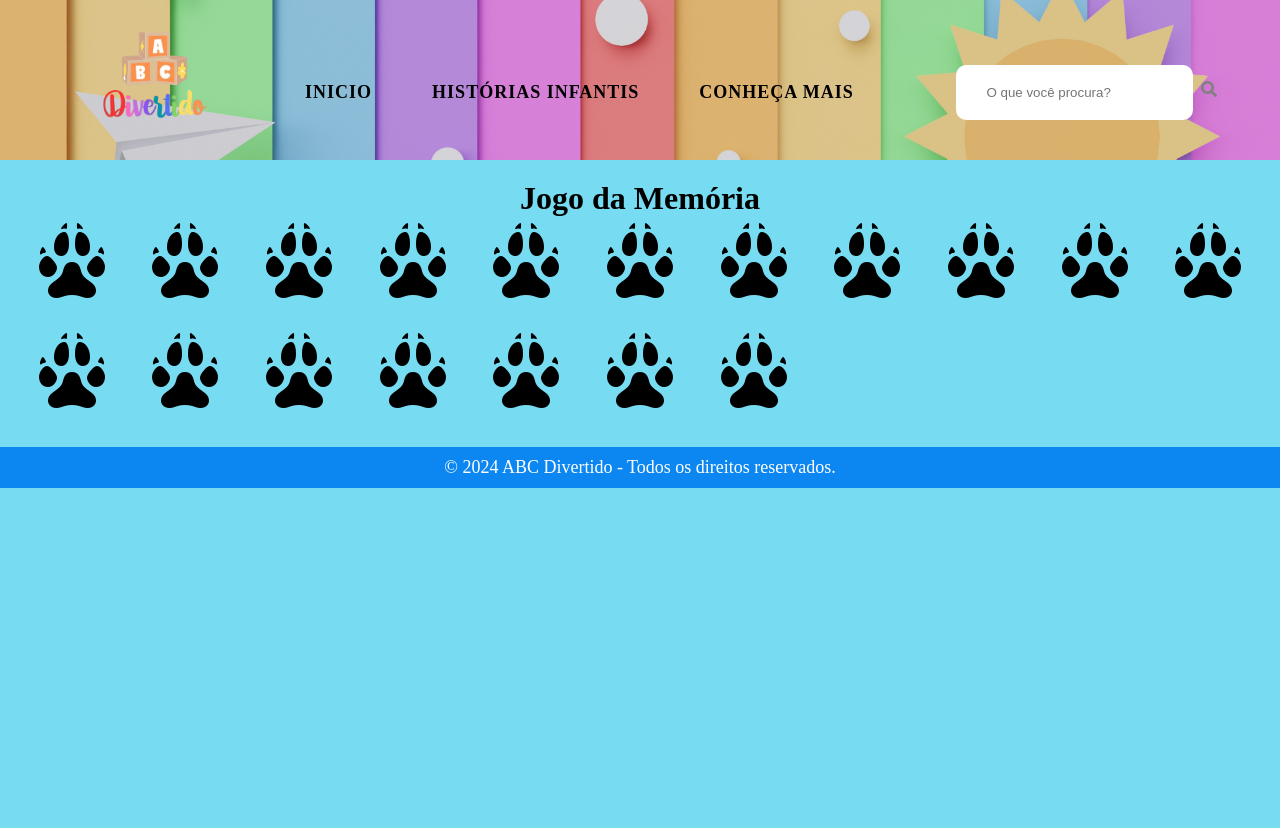
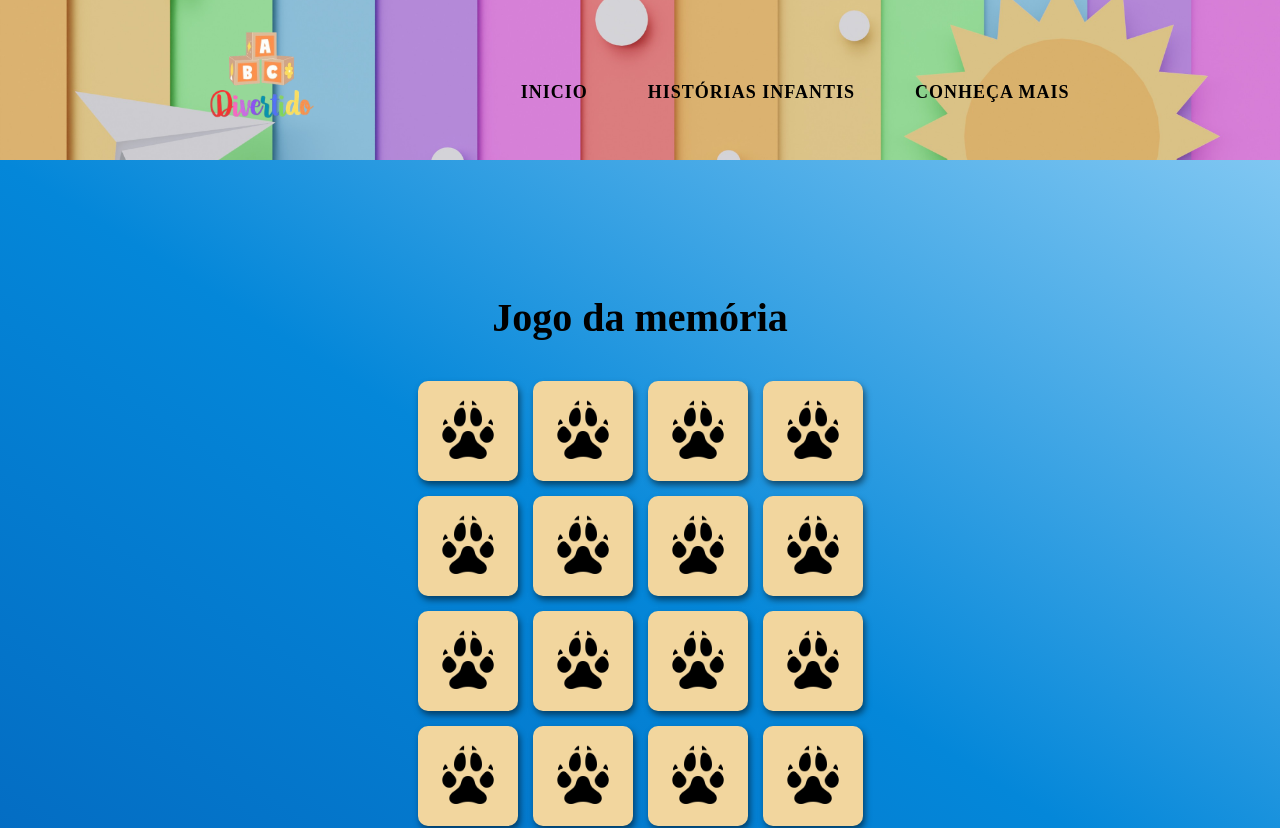
Before and after one commit to Astaphaanos/ABC-divertido, a React (Vite) app: page /jogo-memoria in a window 1280 px wide. Shown: the top 828 px of the page. Before the commit the page ends 800 px from the top, so only its background shows below. Built offline with nearby package versions, Linux system fonts and the light colour scheme.

Commit message:
Corrigindo erros no jogo da memória e adicionando um botão para reiniciar o jogo

```diff
--- a/package.json
+++ b/package.json
@@ -10,6 +10,7 @@
     "preview": "vite preview"
   },
   "dependencies": {
+    "canvas-confetti": "^1.9.3",
     "react": "^18.3.1",
     "react-dom": "^18.3.1",
     "react-icons": "^5.4.0",
--- a/src/components/Footer/Footer.css
+++ b/src/components/Footer/Footer.css
@@ -3,12 +3,14 @@ footer {
     display: flex;
     align-items: center;
     justify-content: center;
-    background-color: var(--cor-secundaria);
+    background-color: var(--cor-branca);
     padding: 10px;
+    border-top: 2px solid var(--cor-letras);
 
     p {
         font-size: 18px;
-        color: #fff;
+        color: var(--cor-letras);
+        font-weight: 600;
     }
 }
 
--- a/src/components/Header/Header.jsx
+++ b/src/components/Header/Header.jsx
@@ -1,4 +1,4 @@
-import { FaBars, FaSearch} from 'react-icons/fa';
+import { FaBars} from 'react-icons/fa';
 import './Header.css';
 import { useState } from 'react';
 import { Link } from 'react-router';
@@ -33,11 +33,6 @@ const Header = () => {
                         </li>
                     </ul>
                 </div>
-
-                <div className='nav-search'>
-                    <input type='search' placeholder='O que você procura?'/>
-                    <FaSearch size={16} color="gray"/>
-                </div>
             </nav>
         </header>
     );
--- a/src/games/JogoMemoria/JogoMemoria.css
+++ b/src/games/JogoMemoria/JogoMemoria.css
@@ -1,49 +1,154 @@
 
 .jogo_memoria {
-    text-align: center;
-    padding: 20px;
+  display: flex;
+  align-items: center;
+  flex-direction: column;
+  justify-content: center;
+  height: 100vh;
+  background: linear-gradient(to top right,#0468BF, #0487D9, #80C7F2);
+
+  h1 {
+    font-size: 40px;
+    padding-bottom: 40px;
+  }
 }
 
-  .card_grid_jogo {
-    display: grid;
-    grid-template-columns: repeat(auto-fit, minmax(100px, 1fr));
-    gap: 10px;
-    justify-items: center;
+/*Estilização do container do "jogo finalizado"*/
+
+.jogo_finalizado_container {
+  position: fixed;
+  top: 0;
+  left: 0;
+  width: 100%;
+  height: 100%;
+  background-color: rgba(0, 0, 0, 0.7);
+  display: flex;
+  justify-content: center;
+  align-items: center;
+  z-index: 1000;
+}
+
+.jogo_finalizado_info {
+  display: flex;
+  background: var(--cor-branca);
+  padding: 20px 60px;
+  border-radius: 60px;
+  border: 7px solid var(--cor-laranja);
+  text-align: center;
+  box-shadow: 0 4px 8px rgba(0, 0, 0, 0.2);
+  animation: fadeIn 0.5s ease;
+
+  h2 {
+    font-size: 60px;
+    font-weight: 700;
+    color: var(--cor-letras);
+    margin: 14px;
+    text-transform: uppercase;
+  }
+
+  button {
+  width: 80px;
+  height: 80px;
+  margin-top: 10px;
+  background-color: var(--cor-laranja);
+  color: white;
+  border: none;
+  border-radius: 50%;
+  cursor: pointer;
+  }
+}
+
+@keyframes fadeIn {
+  from {
+    opacity: 0;
+    transform: scale(0.8);
+  }
+  to {
+    opacity: 1;
+    transform: scale(1);
+  }
 }
 
 .card {
   width: 100px;
   height: 100px;
-    perspective: 1000px;
+  background-color: #f2d69e;
+  border-radius: 10px;
+  display: flex;
+  justify-content: center;
+  align-items: center;
+  box-shadow: 2px 4px 6px rgba(0, 0, 0, 0.5);
+  transition: transform 0.2s ease;
   cursor: pointer;
 }
 
-  .card.flipped .front {
-    transform: rotateY(0);
+.card:hover {
+  transform: scale(1.05);
 }
 
-  .card.flipped .back {
-    transform: rotateY(180deg);
+.card_grid_jogo {
+  display: grid;
+  grid-template-columns: repeat(4, 100px);
+  gap: 15px;
+  justify-content: center;
+
+  img {
+    width: 70px;
+    height: 70px;
+    object-fit: cover;
+  }
 }
 
-  .card .front,
-  .card .back {
-    width: 100%;
-    height: 100%;
-    border-radius: 8px;
-    position: absolute;
-    backface-visibility: hidden;
-    transition: transform 0.3s;
+@media(max-width: 576px) {
+  .jogo_finalizado_info {
+    padding: 10px 50px;
+
+    h2 {
+      font-size: 50px;
     }
 
-  .card .front {
-    background-color: #fff;
-    transform: rotateY(180deg);
+    button  {
+      width: 70px;
+      height: 70px;
+    }
+  }
 }
 
-  .card .back {
-    background-color: #ccc;
-    display: flex;
-    align-items: center;
-    justify-content: center;
+@media (min-width: 402px ) and (max-width: 452px) {
+  .card_grid_jogo {
+    grid-template-columns: repeat(3, 100px);
   }
+
+  .jogo_finalizado_info {
+    padding: 8px 36px;
+
+    h2 {
+      font-size: 40px;
+    }
+
+    button  {
+      width: 60px;
+      height: 60px;
+    }
+  }
+}
+
+
+@media (min-width: 336px) and (max-width: 398px) {
+  .card_grid_jogo {
+    grid-template-columns: repeat(2, 100px);
+  }
+
+  .jogo_finalizado_info {
+    padding: 6px 20px;
+
+    h2 {
+      font-size: 30px;
+    }
+
+    button  {
+      width: 44px;
+      height: 44px;
+    }
+  }
+}
--- a/src/games/JogoMemoria/JogoMemoria.jsx
+++ b/src/games/JogoMemoria/JogoMemoria.jsx
@@ -1,5 +1,7 @@
 import './JogoMemoria.css';
 import { useState, useEffect } from 'react';
+import confetti from 'canvas-confetti';
+import { FaRedo } from 'react-icons/fa';
 
 const images = [
     { id: 1, src:'/images/jogo-memoria/cao.png', matched: false },
@@ -9,7 +11,6 @@ const images = [
     { id: 5, src:'/images/jogo-memoria/leao.png', matched: false },
     { id: 6, src:'/images/jogo-memoria/passaro.png', matched: false },
     { id: 7, src:'/images/jogo-memoria/peixe.png', matched: false },
-    { id: 8, src:'/images/jogo-memoria/tartaruga.png', matched: false },
     { id: 9, src:'/images/jogo-memoria/vaca.png', matched: false },
 ];
 
@@ -19,24 +20,34 @@ const JogoMemoria = () => {
     const [primeiraEscolha, setPrimeiraEscolha] = useState(null);
     const [segundaEscolha, setSegundaEscolha] = useState(null);
     const [disabled, setDisabled] = useState(false);
+    const [jogoFinalizado, setJogoFinalizado] = useState(false);
 
-    //Embaralhar as cartas ao carregar o jogo
-    useEffect(() => {
-        const embaralharCartas = [...images, ...images]
+
+     // Função para embaralhar as cartas
+    const embaralharCartas = () => {
+      const embaralhar = [...images, ...images]
         .sort(() => Math.random() -0.5)
         .map((card) => ({...card, id: Math.random() }));
 
-            setCards(embaralharCartas);
+      setCards(embaralhar);
+      setPrimeiraEscolha(null)
+      setSegundaEscolha(null)
+      setDisabled(false)
+      setJogoFinalizado(false) // Oculta o container quando apertar no botão de reiniciar
+    }
+
+    // Embaralhar as cartas ao carregar o jogo
+    useEffect(() => {
+       embaralharCartas();
     }, []);
 
   //Lida com a escolha das cartas
   const lidarEscolhar = (card) => {
-        if(!disabled) {
-            primeiraEscolha ? segundaEscolha(card) : setPrimeiraEscolha(card);
+      if(!disabled && card !== primeiraEscolha) {
+          primeiraEscolha ? setSegundaEscolha(card) : setPrimeiraEscolha(card);
       }
   };
 
-    //Compara as cartas escolhidas
   // Compara as cartas escolhidas
   useEffect(() => {
     if (primeiraEscolha && segundaEscolha) {
@@ -55,17 +66,45 @@ const JogoMemoria = () => {
   }, [primeiraEscolha, segundaEscolha]);
 
   // Resetar as escolhas e desbloqueia as cartas
-
   const resetTurno = () => {
     setPrimeiraEscolha(null);
     setSegundaEscolha(null);
     setDisabled(false);
   }
 
+  // Verifica se o jogo foi concluído e colocar o canvas-confetti
+  useEffect(() => {
+    if (cards.length > 0 && cards.every((card) => card.matched)) {
+      setTimeout(() => {
+        setJogoFinalizado(true);
+        // Disparar os confetes
+        confetti({
+          particleCount: 150,
+          spread: 60,
+          origin: { y: 0.6 }, // Ajusta para os confetes "subirem"
+          colors: ['#ff0000', '#00ff00', '#0000ff'],
+        });
+      }, 500);
+    }
+  }, [cards]);
 
   return (
     <div className="jogo_memoria">
-      <h1>Jogo da Memória</h1>
+      <h1>Jogo da memória</h1>
+
+      {/*Mensagem quando o jogo for finalizado */}
+      {jogoFinalizado && (
+        <div className="jogo_finalizado_container">
+          <div className="jogo_finalizado_info">
+            <h2>Parabéns!</h2>
+            <button onClick={embaralharCartas}>
+                <FaRedo size={24} color="white" />
+            </button>
+          </div>
+        </div>
+      )}
+
+
       <div className="card_grid_jogo">
         {cards.map((card) => (
           <div
@@ -74,7 +113,7 @@ const JogoMemoria = () => {
             onClick={() => lidarEscolhar(card)}
           >
             <img
-              src={card.matched || card === primeiraEscolha || card === setSegundaEscolha ? card.src : '/images/back.png'}
+              src={card.matched || card === primeiraEscolha || card === segundaEscolha ? card.src : '/images/back.png'}
               alt="card"
               className="card-image"/>
           </div>
--- a/src/index.css
+++ b/src/index.css
@@ -1,5 +1,5 @@
 :root {
-  --cor-fundo: #77dbf1;
+  --cor-fundo: #0487D9;
   --cor-secundaria: #0C87F2;
   --cor-letras: #01091b;
   --cor-laranja: #F2B705;
--- a/src/routes/HomePage/HomePage.css
+++ b/src/routes/HomePage/HomePage.css
@@ -66,3 +66,72 @@
         cursor: pointer;
     }
 }
+
+@media (max-width: 952px) {
+    .games_home_section {
+        grid-template-columns: 2fr 2fr;
+        row-gap: 30px;
+    }
+}
+
+@media (min-width: 762px) {
+    .home_section h1 {
+        font-size: 36px;
+    }
+
+    .home_banner_info > p {
+        padding: 10px 60px;
+    }
+
+    .games_cards h3{
+        font-size: 24px;
+    }
+}
+
+@media (max-width: 688px) {
+    .home_section h1 {
+        font-size: 34px;
+    }
+
+    .home_banner_info > p {
+        padding: 8px 40px;
+    }
+
+    .games_cards {
+        h3 {
+            font-size: 20px;
+        }
+    }
+}
+
+
+@media (max-width: 632px) {
+    .home_section  {
+        height: auto;
+        padding: 40px;
+    }
+
+    .games_home_section {
+        grid-template-columns: 1fr;
+    }
+
+    .home_section h1 {
+        font-size: 30px;
+        text-align: center;
+    }
+
+    .home_banner_info > p {
+        padding: 8px 40px;
+    }
+
+    .games_cards {
+        h3 {
+            font-size: 22px;
+        }
+
+        p {
+            font-size: 18px;
+        }
+    }
+
+}
```
Also changed, not shown: public/images/jogo-memoria/tartaruga.png (deleted), 1 other file (tests, documents, lock files or other folders). Lines whose indentation alone changed are shown as unchanged.
